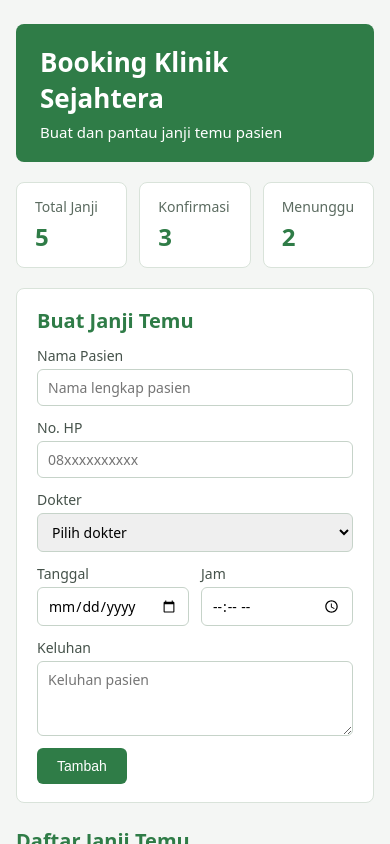
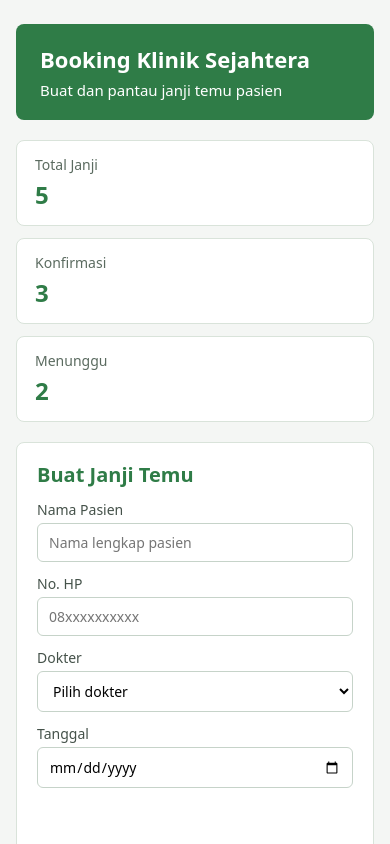
Before and after one commit to jinsakai-j/booking-klinik-frontend, a React (Vite) app: page / in a window 390 px wide. Shown: the top 844 px of the page. Built offline with nearby package versions, Linux system fonts and the light colour scheme.

Commit message:
rapihin tampilan form dan daftar janji temu

```diff
--- a/src/App.css
+++ b/src/App.css
@@ -2,6 +2,10 @@
   max-width: 960px;
   margin: 0 auto;
   padding: 24px 16px 40px;
+}
+
+section {
+  margin-bottom: 18px;
 }
 
 .header {
@@ -23,12 +27,13 @@
 
 .ringkasan {
   display: flex;
+  flex-wrap: wrap;
   gap: 12px;
   margin: 20px 0;
 }
 
 .ringkasan-item {
-  flex: 1;
+  flex: 1 1 200px;
   background-color: #ffffff;
   border: 1px solid #d9e3da;
   border-radius: 8px;
@@ -147,18 +152,20 @@
 .form-baris textarea {
   font-family: inherit;
   font-size: 14px;
-  padding: 8px 10px;
+  padding: 9px 11px;
   border: 1px solid #c6d3c9;
   border-radius: 6px;
+  background-color: #ffffff;
 }
 
 .form-sejajar {
   display: flex;
+  flex-wrap: wrap;
   gap: 12px;
 }
 
 .form-sejajar .form-baris {
-  flex: 1;
+  flex: 1 1 220px;
 }
 
 .tombol-tambah {
@@ -166,7 +173,7 @@
   color: #ffffff;
   border: none;
   border-radius: 6px;
-  padding: 10px 20px;
+  padding: 10px 22px;
   font-size: 14px;
   cursor: pointer;
 }
@@ -174,3 +181,21 @@
 .tombol-tambah:hover {
   background-color: #26653a;
 }
+
+@media (max-width: 640px) {
+  .header h1 {
+    font-size: 22px;
+  }
+
+  .ringkasan {
+    flex-direction: column;
+  }
+
+  .ringkasan-item {
+    flex: 1 1 auto;
+  }
+
+  .form-sejajar {
+    flex-direction: column;
+  }
+}
```
